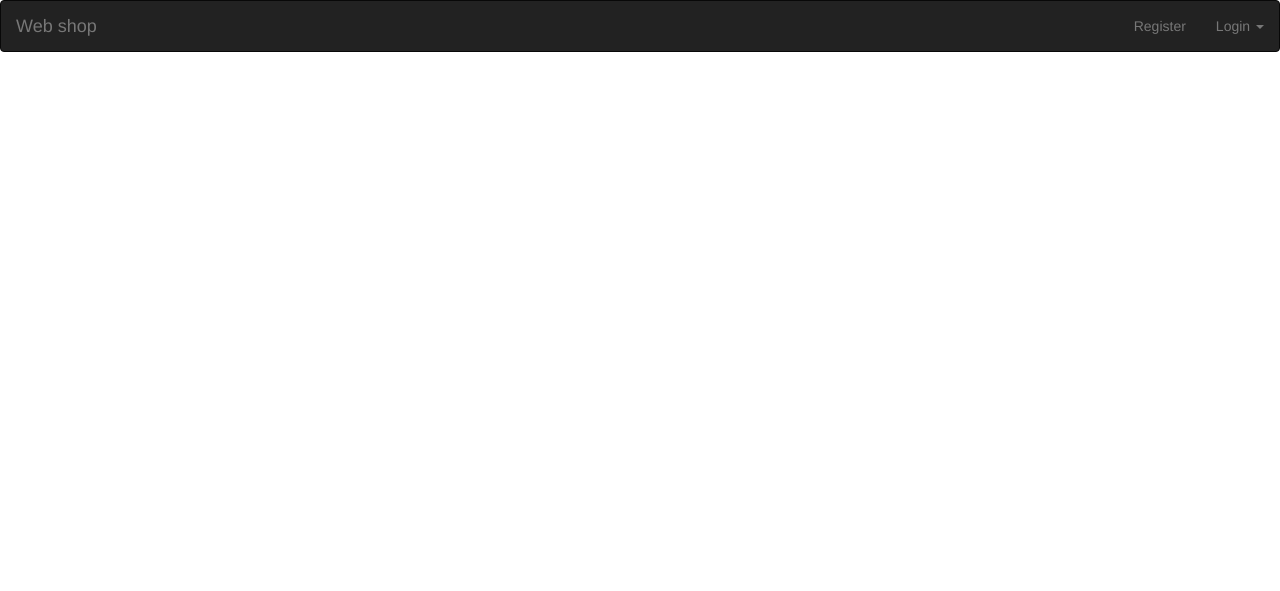
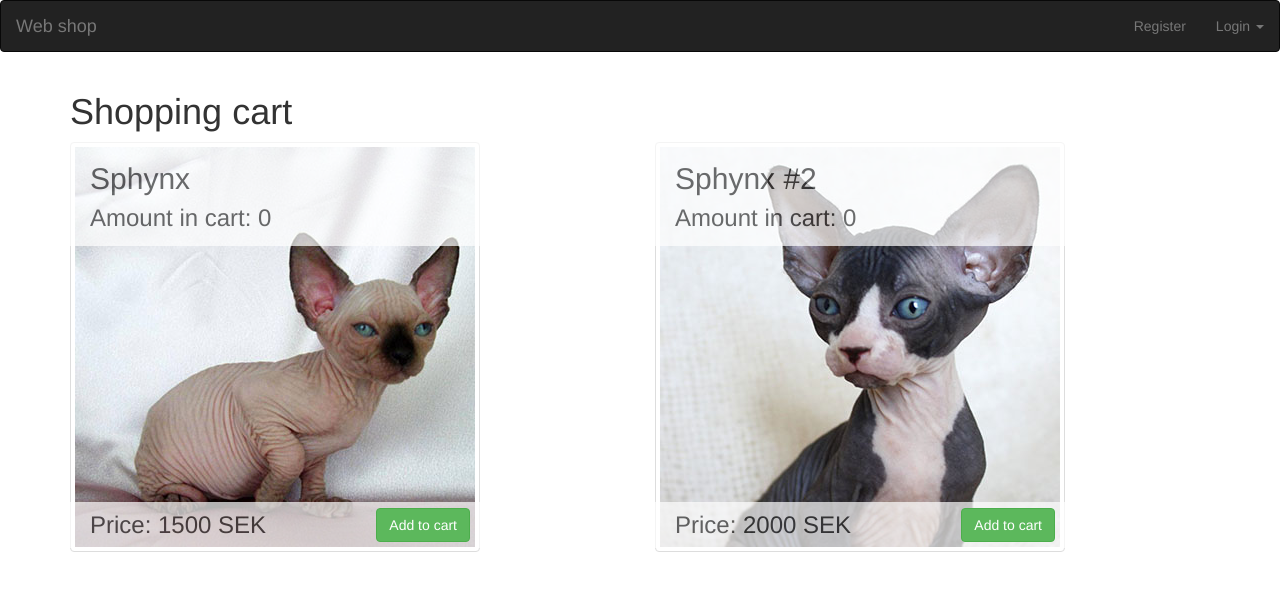
Before and after one commit to felixhedlund/web_security_project, a PHP site: page /shoppingcart.php in a window 1280 px wide. Shown: the top 591 px of the page. Run offline with PHP 8.4, Linux system fonts and the light colour scheme; data comes from the database, SQL or seed files in the repository; some libraries are stand-ins or nearby versions.

Commit message:
Items can be added to cart

```diff
--- a/logout.php
+++ b/logout.php
@@ -2,5 +2,6 @@
 	require("config.php");
     unset($_SESSION['customer']);
     header("Location: ".$_SESSION['current_page']);
+    session_unset();
     die("Redirecting to: index.php");
 ?>
--- a/shoppingcart.php
+++ b/shoppingcart.php
@@ -8,6 +8,14 @@
     if(!empty($_SESSION['customer'])){
         $logged_in = true;
     }
+    $result = $db->getProducts();
+    if(empty($_SESSION['cart'])){
+        $_SESSION['cart'] = array();
+        foreach ($result as $row){
+            $_SESSION['cart'][$row['id']] = 0;
+        }
+    }
+
     $db->closeConnection();
 ?>
 <!doctype html>
@@ -25,6 +33,35 @@
         body { background: url(assets/images/background.png); }
         .hero-unit { background-color: #fff; }
         .center { display: block; margin: 0 auto; }
+    </style>
+    <style type="text/css">
+        h3 { margin-top: 10px; }
+        .product-thumbnail { position: relative; width: 410px; }
+        .product-caption {
+            background: none repeat scroll 0 0 #FFFFFF;
+            opacity: 0.7;
+            top: 0;
+            left: 0;
+            width: 100%;
+            position: absolute;
+            padding-left: 20px;
+            padding-bottom: 5px;
+        }
+        .product-price {
+            background: none repeat scroll 0 0 #FFFFFF;
+            opacity: 0.7;
+            width: 100%;
+            position: absolute;
+            margin-top: -50px;
+            padding-left: 20px;
+        }
+        .product-buy {
+            position: absolute;
+            width: 100%;
+            text-align: right;
+            margin-top: -44px;
+            padding-right: 10px;
+        }
     </style>
 </head>
 
@@ -70,5 +107,47 @@
     </div><!-- /.navbar-collapse -->
   </div><!-- /.container-fluid -->
 </nav>
+
+
+<div class="container">
+        <h1>Shopping cart</h1>
+        <?php
+
+            $index = 1;
+            foreach ($result as $row){
+                if ($index == 1) {
+                    print "<div class='row'>";
+                }
+
+                print "<div class='col-md-6'>";
+                print "<div class='product-thumbnail'>";
+                print "<img src='{$row['image']}' class='img-responsive img-thumbnail' alt='Responsive image'>";
+                print "<div class='product-caption'>";
+                print "<h2>{$row['name']}</h2>";
+                print "<h3>Amount in cart: {$_SESSION['cart'][$row['id']]}</h3>";
+                print "</div>";
+                print "<div class='product-price'>";
+                print "<h3>Price: {$row['price']} SEK</h3>";
+                print "</div>";
+                print "<div class='product-buy'>";
+                print "<form action='addProductToCart.php' method='post'> ";
+                print "<input type='hidden' name='product_id' value='{$row['id']}' />";
+                print "<input type='submit' class='btn btn-success' value='Add to cart'/>";
+                //print "<button type='button' class='btn btn-success'>Add to cart</button>";
+                print "</form>";
+
+                print "</div>";
+                print "</div>"; // End of thumbnail
+                print "</div>"; // End of column
+                if ($index++ == 3) {
+                    print "</div>"; // End of row
+                    $index = 1;
+                }
+            }
+        ?>
+    </div>
+
+
+
 </body>
 </html>
```
Also changed, not shown: addProductToCart.php (added, +8 -0 lines), index.php (+11 -2 lines).
